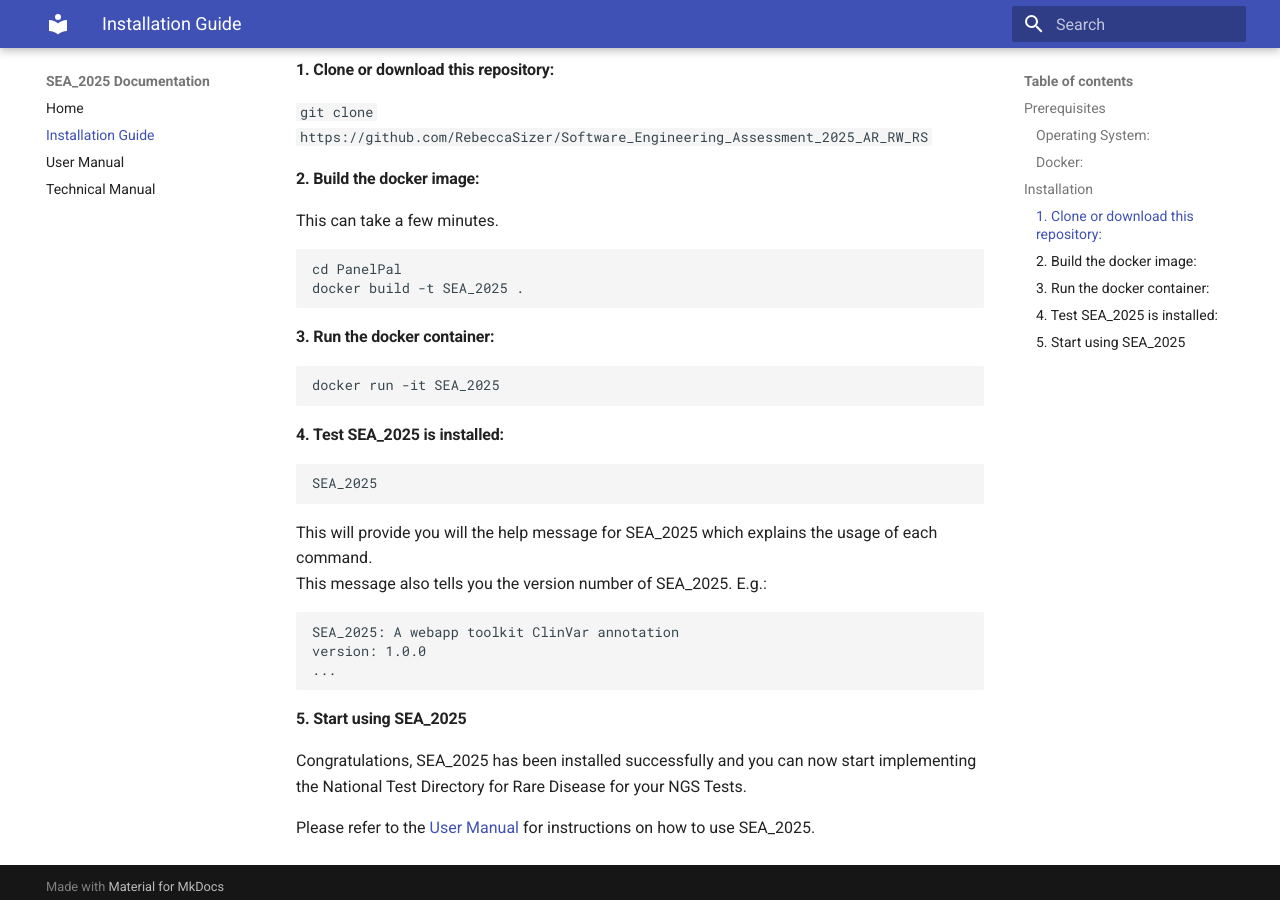
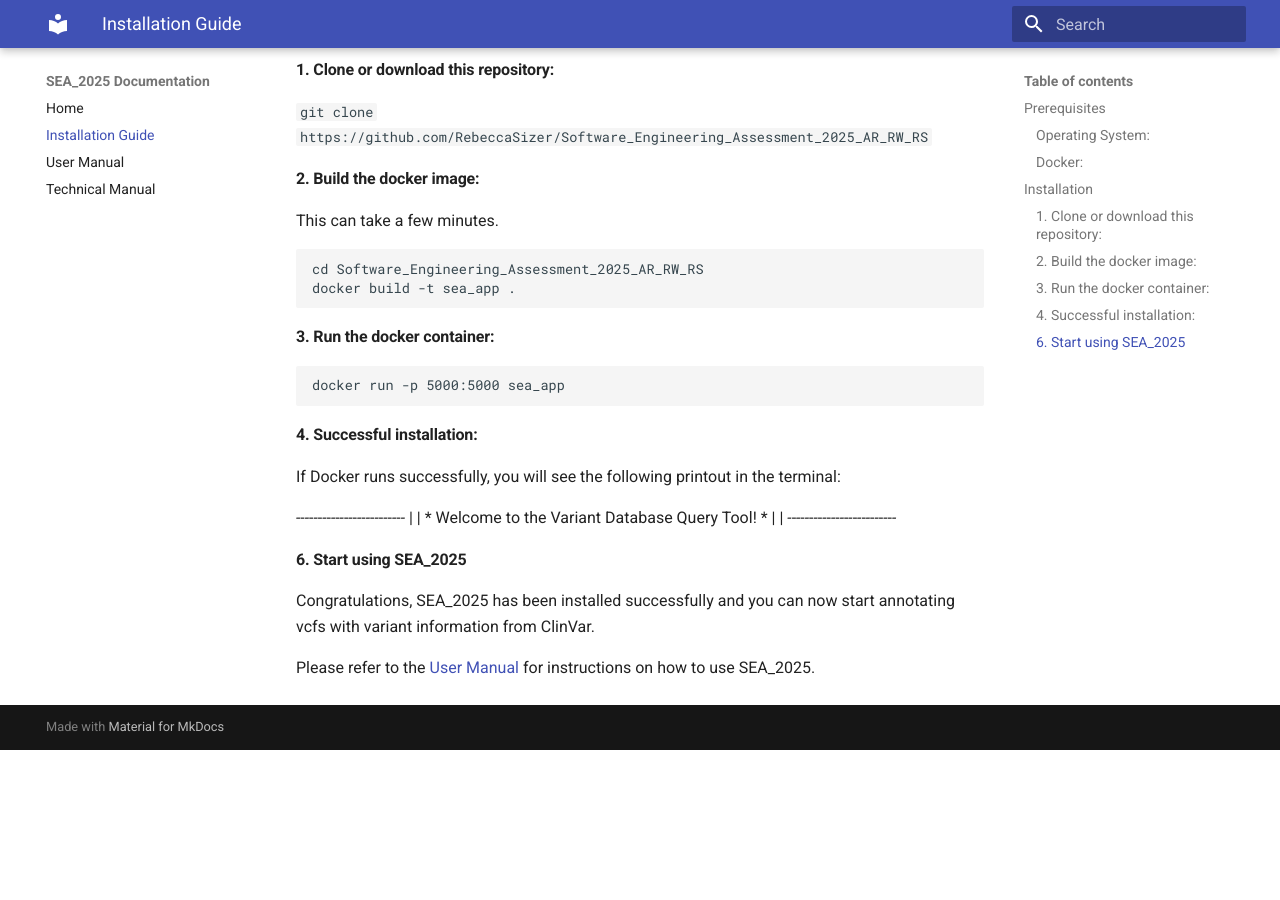
Before and after one commit to RebeccaSizer/Software_Engineering_Assessment_2025_AR_RW_RS, an MkDocs documentation site: the page built from docs/installation.md, in a window 1280 px wide and 900 px high, scrolled down 560 px. Built offline with MkDocs 1.6.1 and Material for MkDocs 9.7.7, drawn with Linux system fonts in a browser that asks for light colours; after the commit the page ends 1310 px from its top, so only the background shows below that.

Commit message:
docs: update installation instructions to use Docker. Issue: https://github.com/RebeccaSizer/Software_Engineering_Assessment_2025_AR_RW_RS/issues/82

````diff
--- a/docs/installation.md
+++ b/docs/installation.md
@@ -26,29 +26,26 @@ docker --version
 This can take a few minutes.
 
 ```
-cd PanelPal
-docker build -t SEA_2025 .
+cd Software_Engineering_Assessment_2025_AR_RW_RS
+docker build -t sea_app .
 ```
 #### 3. Run the docker container:
 
 ```
-docker run -it SEA_2025
+docker run -p 5000:5000 sea_app
 ```
 
-#### 4. Test SEA_2025 is installed:
+#### 4. Successful installation:
 
-```
-SEA_2025
-```
-This will provide you will the help message for SEA_2025 which explains the usage of each command.<br>
-This message also tells you the version number of SEA_2025. E.g.:
-```
-SEA_2025: A webapp toolkit ClinVar annotation
-version: 1.0.0
-...
-```
+If Docker runs successfully, you will see the following printout in the terminal:
 
-#### 5. Start using SEA_2025
-Congratulations, SEA_2025 has been installed successfully and you can now start implementing the National Test Directory for Rare Disease for your NGS Tests.
+   *-*-*-*-*-*-*-*-*-*-*-*-*-*-*-*-*-*-*-*-*-*-*-*-*-*
+   |                                                 |
+   *   Welcome to the Variant Database Query Tool!   *
+   |                                                 |
+   *-*-*-*-*-*-*-*-*-*-*-*-*-*-*-*-*-*-*-*-*-*-*-*-*-*
 
-Please refer to the [User Manual](https://SEA_2025.readthedocs.io/en/latest/user_manual/) for instructions on how to use SEA_2025.
+#### 6. Start using SEA_2025
+Congratulations, SEA_2025 has been installed successfully and you can now start annotating vcfs with variant information from ClinVar.
+
+Please refer to the [User Manual](user_manual.md) for instructions on how to use SEA_2025.
````
